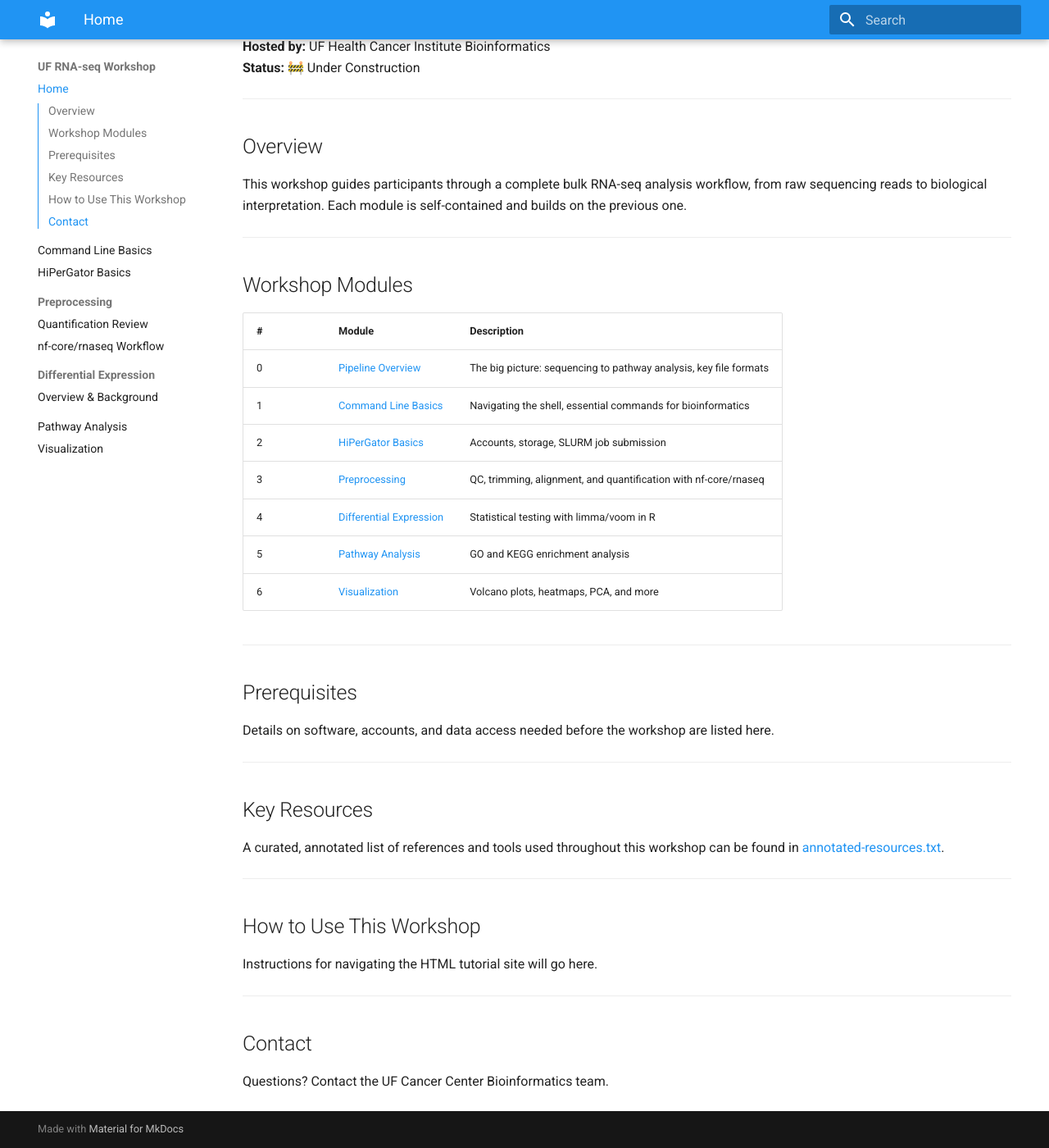
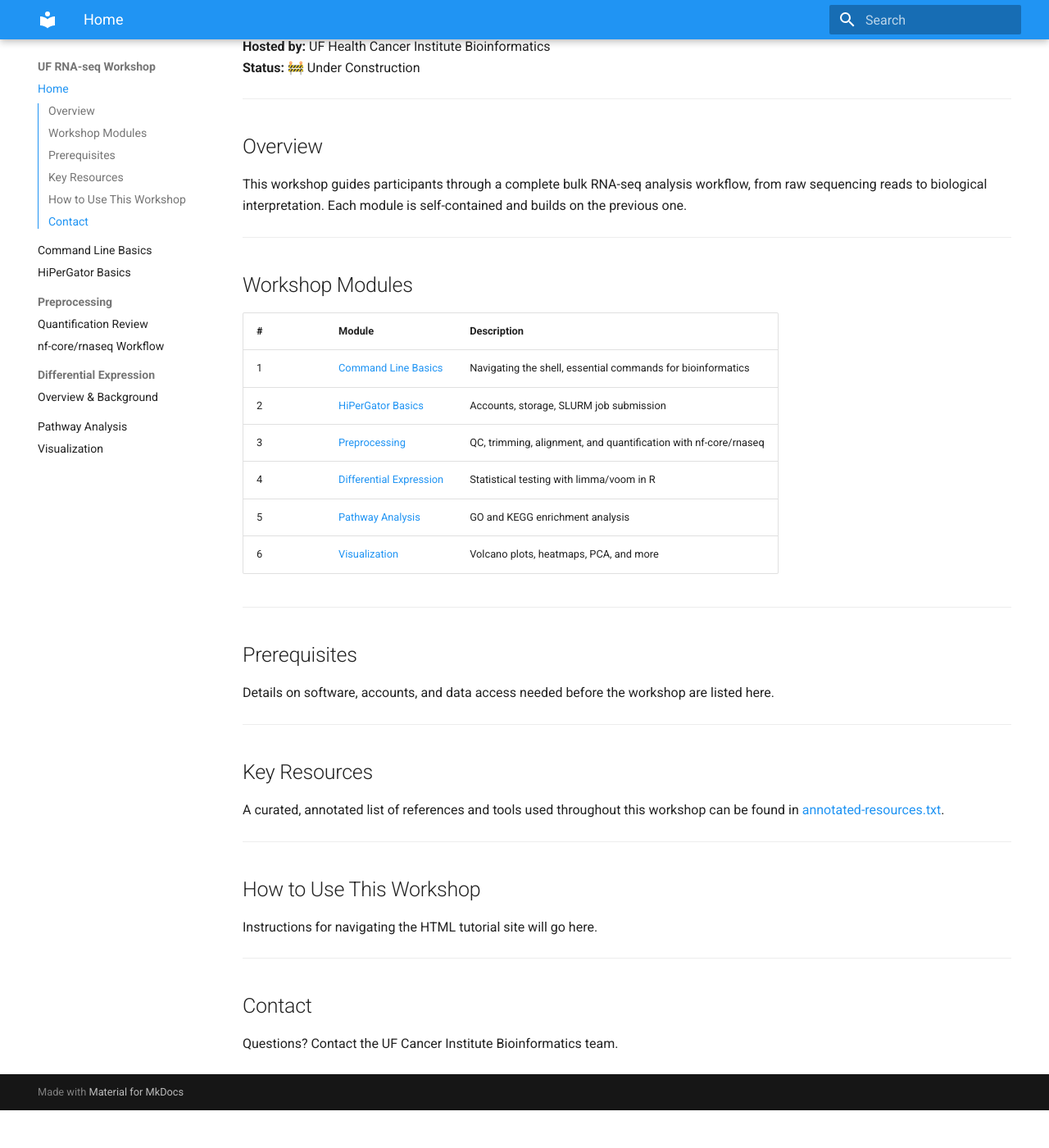
Before and after one commit to UFHCC-BCBSR/res-bioinfo-rnaseq-workshop, an MkDocs documentation site: the page built from docs/index.md, in a window 1280 px wide and 1400 px high, scrolled down 161 px. Shown: the whole window at 82% size. Built offline with MkDocs 1.6.1 and Material for MkDocs 9.7.7, drawn with Linux system fonts in a browser that asks for light colours; after the commit the page ends 1515 px from its top, so only the background shows below that.

Commit message:
remove old links

```diff
--- a/docs/index.md
+++ b/docs/index.md
@@ -18,13 +18,12 @@ and builds on the previous one.
 
 | # | Module | Description |
 |---|--------|-------------|
-| 0 | [Pipeline Overview](00_pipeline-overview/) | The big picture: sequencing to pathway analysis, key file formats |
-| 1 | [Command Line Basics](01_command-line-basics/) | Navigating the shell, essential commands for bioinformatics |
-| 2 | [HiPerGator Basics](02_hipergator-basics/) | Accounts, storage, SLURM job submission |
-| 3 | [Preprocessing](03_preprocessing/) | QC, trimming, alignment, and quantification with nf-core/rnaseq |
-| 4 | [Differential Expression](04_differential-expression/) | Statistical testing with limma/voom in R |
-| 5 | [Pathway Analysis](05_pathway-analysis/) | GO and KEGG enrichment analysis |
-| 6 | [Visualization](06_visualization/) | Volcano plots, heatmaps, PCA, and more |
+| 1 | [Command Line Basics](01_command-line-basics/command-line-basics.md) | Navigating the shell, essential commands for bioinformatics |
+| 2 | [HiPerGator Basics](02_hipergator-basics/hipergator-basics.md) | Accounts, storage, SLURM job submission |
+| 3 | [Preprocessing](03_preprocessing/quantification-review.md) | QC, trimming, alignment, and quantification with nf-core/rnaseq |
+| 4 | [Differential Expression](04_differential-expression/overview.md) | Statistical testing with limma/voom in R |
+| 5 | [Pathway Analysis](05_pathway-analysis/pathway-analysis.md) | GO and KEGG enrichment analysis |
+| 6 | [Visualization](06_visualization/visualization.md) | Volcano plots, heatmaps, PCA, and more |
 
 ---
 
@@ -49,4 +48,4 @@ Instructions for navigating the HTML tutorial site will go here.
 
 ## Contact
 
-Questions? Contact the UF Cancer Center Bioinformatics team.
+Questions? Contact the UF Cancer Institute Bioinformatics team.
```
